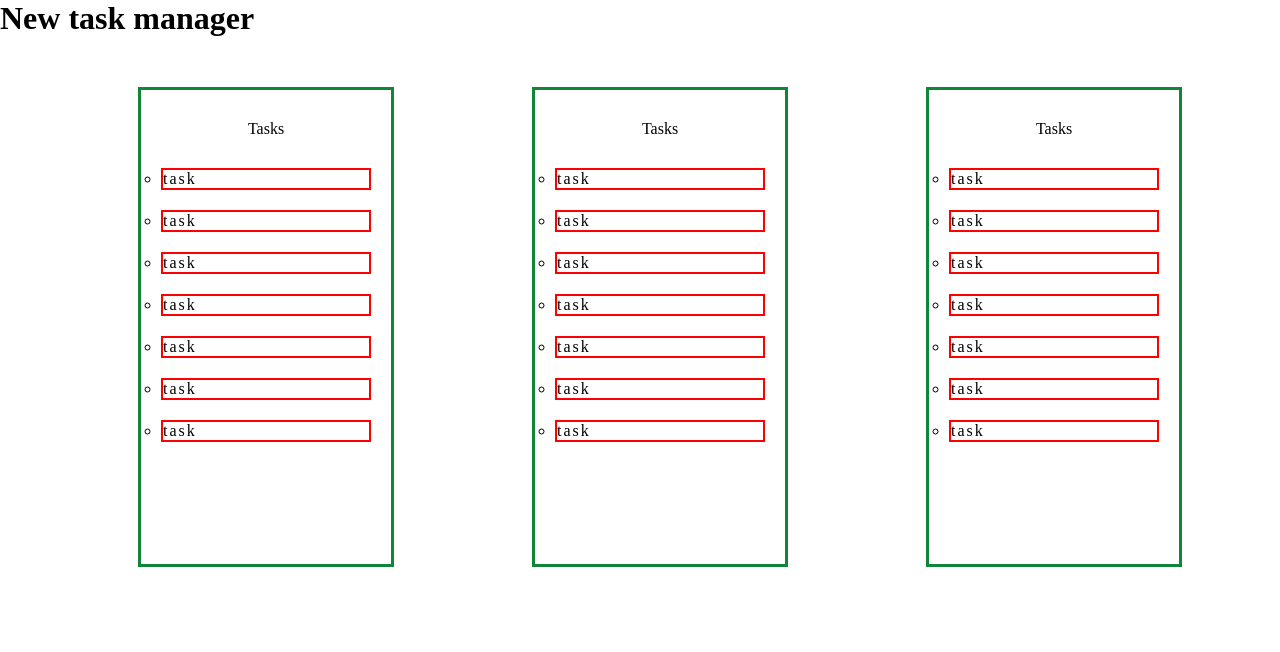
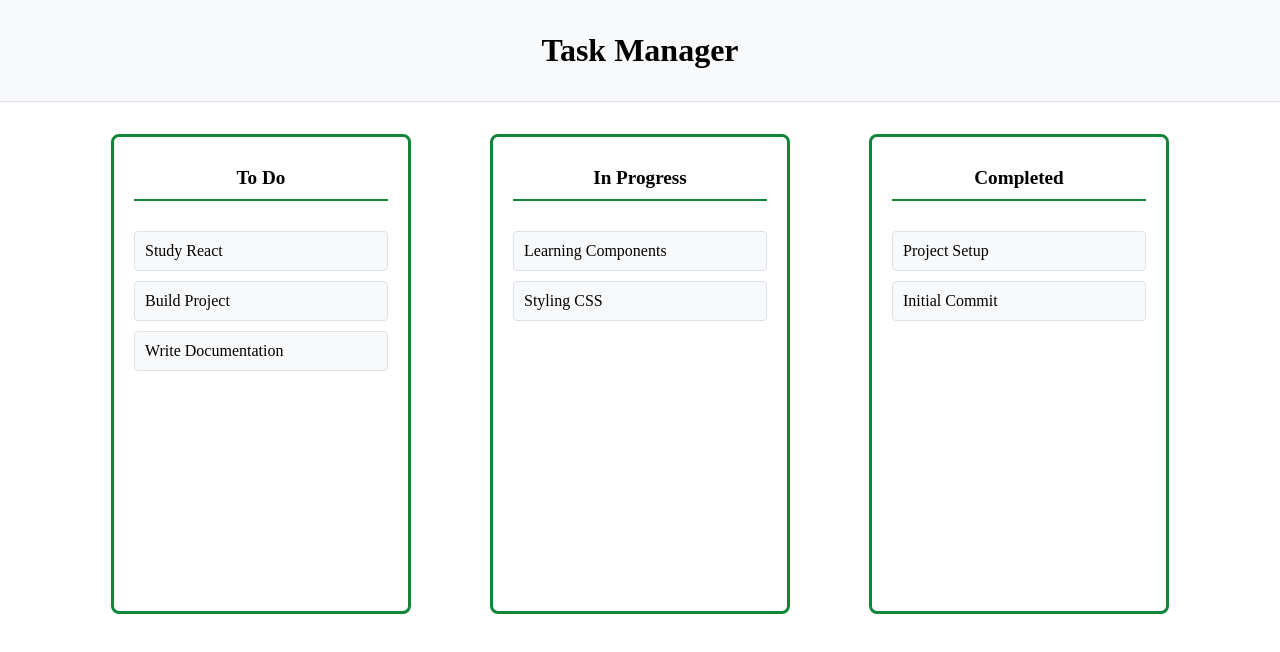
Before and after one commit to ClintasaurusRex/TaskManagerv2, a React (Vite) app in the folder client/: page / in a window 1280 px wide. Shown: the top 652 px of the page. Built offline with nearby package versions, Linux system fonts and the light colour scheme.

Commit message:
Implement drag and drop functionality for task management

```diff
--- a/client/src/App.css
+++ b/client/src/App.css
@@ -3,9 +3,19 @@
   padding: 0;
   box-sizing: border-box;
 }
-#root {
-  max-width: 1500px;
-  margin: 0 auto;
+
+header {
+  padding: 2rem;
+  text-align: center;
+  background-color: #f8f9fa;
+  border-bottom: 1px solid #dee2e6;
+}
+
+.all-tasks {
+  display: flex;
+  justify-content: space-evenly;
+  margin-top: 2rem;
+  padding: 0 2rem;
 }
 
 .main-container {
@@ -13,41 +23,52 @@
   flex-direction: column;
   align-items: flex-start;
   border: 3px solid rgb(17, 134, 56);
-  width: 20%;
-  height: 60vh;
+  width: 300px;
+  min-height: 60vh;
   padding: 20px;
-  margin-left: 40px;
+  border-radius: 8px;
+  transition: border-color 0.2s ease;
+}
 
-  /* background-color: red; */
+.main-container.drag-over {
+  border-color: #007bff;
+  background-color: rgba(0, 123, 255, 0.05);
 }
 
 .tasks-title {
-  /* background-color: red; */
   display: flex;
-  justify-content: center; /* Added to center horizontally */
-  align-items: center; /* Added to center vertically */
+  justify-content: center;
+  align-items: center;
   padding: 10px;
   width: 100%;
-  margin: 0 auto;
-}
-
-.all-tasks {
-  display: flex;
-  justify-content: space-evenly;
-  margin-top: 50px;
+  font-size: 1.2rem;
+  font-weight: bold;
+  border-bottom: 2px solid rgb(17, 134, 56);
 }
 
 .list-items {
   margin-top: 20px;
-  letter-spacing: 2px;
-  display: flex;
-  flex-direction: column;
-  gap: 20px;
-  list-style: circle;
   width: 100%;
-  /* background-color: red; */
+  list-style: none;
 }
 
 .list-item {
-  border: 2px solid red;
+  padding: 10px;
+  margin: 10px 0;
+  background-color: #f8f9fa;
+  border: 1px solid #dee2e6;
+  border-radius: 4px;
+  cursor: move;
+  transition: all 0.2s ease;
+  user-select: none;
 }
+
+.list-item:hover {
+  background-color: #e9ecef;
+  transform: translateY(-2px);
+  box-shadow: 0 2px 5px rgba(0, 0, 0, 0.1);
+}
+
+.list-item:active {
+  cursor: grabbing;
+}
--- a/client/src/App.jsx
+++ b/client/src/App.jsx
@@ -1,35 +1,62 @@
+import { useState } from 'react';
 import './App.css';
+import TaskColumn from './components/TaskColumn';
 
 function App() {
+  const [todoTasks, setTodoTasks] = useState([
+    'Study React',
+    'Build Project',
+    'Write Documentation',
+  ]);
+  const [inProgressTasks, setInProgressTasks] = useState([
+    'Learning Components',
+    'Styling CSS',
+  ]);
+  const [completedTasks, setCompletedTasks] = useState([
+    'Project Setup',
+    'Initial Commit',
+  ]);
+
+  const handleDrop = (task, targetColumn) => {
+    // Remove task from its original column
+    setTodoTasks((prev) => prev.filter((t) => t !== task));
+    setInProgressTasks((prev) => prev.filter((t) => t !== task));
+    setCompletedTasks((prev) => prev.filter((t) => t !== task));
+
+    // Add task to the target column
+    switch (targetColumn) {
+      case 'To Do':
+        setTodoTasks((prev) => [...prev, task]);
+        break;
+      case 'In Progress':
+        setInProgressTasks((prev) => [...prev, task]);
+        break;
+      case 'Completed':
+        setCompletedTasks((prev) => [...prev, task]);
+        break;
+    }
+  };
+
   return (
     <>
-      <h1>New task manager</h1>
+      <header>
+        <h1>Task Manager</h1>
+      </header>
       <div className='all-tasks'>
-        <Task />
-        <Task />
-        <Task />
+        <TaskColumn title='To Do' tasks={todoTasks} onDrop={handleDrop} />
+        <TaskColumn
+          title='In Progress'
+          tasks={inProgressTasks}
+          onDrop={handleDrop}
+        />
+        <TaskColumn
+          title='Completed'
+          tasks={completedTasks}
+          onDrop={handleDrop}
+        />
       </div>
     </>
   );
 }
 
-function Task() {
-  return (
-    <>
-      <main className='main-container'>
-        <div className='tasks-title'>Tasks</div>
-        <ul className='list-items'>
-          <li className='list-item'>task</li>
-          <li className='list-item'>task</li>
-          <li className='list-item'>task</li>
-          <li className='list-item'>task</li>
-          <li className='list-item'>task</li>
-          <li className='list-item'>task</li>
-          <li className='list-item'>task</li>
-        </ul>
-      </main>
-    </>
-  );
-}
-
 export default App;
--- /dev/null
+++ b/client/src/components/TaskColumn.jsx
@@ -0,0 +1,41 @@
+import { useState } from 'react';
+
+function TaskColumn({ title, tasks, onDragStart, onDrop, onDragOver }) {
+  const handleDragStart = (e, task) => {
+    e.dataTransfer.setData('task', task);
+  };
+
+  const handleDragOver = (e) => {
+    e.preventDefault();
+  };
+
+  const handleDrop = (e) => {
+    e.preventDefault();
+    const task = e.dataTransfer.getData('task');
+    onDrop(task, title);
+  };
+
+  return (
+    <div
+      className='main-container'
+      onDragOver={handleDragOver}
+      onDrop={handleDrop}
+    >
+      <h2 className='tasks-title'>{title}</h2>
+      <ul className='list-items'>
+        {tasks.map((task, index) => (
+          <li
+            key={index}
+            className='list-item'
+            draggable
+            onDragStart={(e) => handleDragStart(e, task)}
+          >
+            {task}
+          </li>
+        ))}
+      </ul>
+    </div>
+  );
+}
+
+export default TaskColumn;
```
